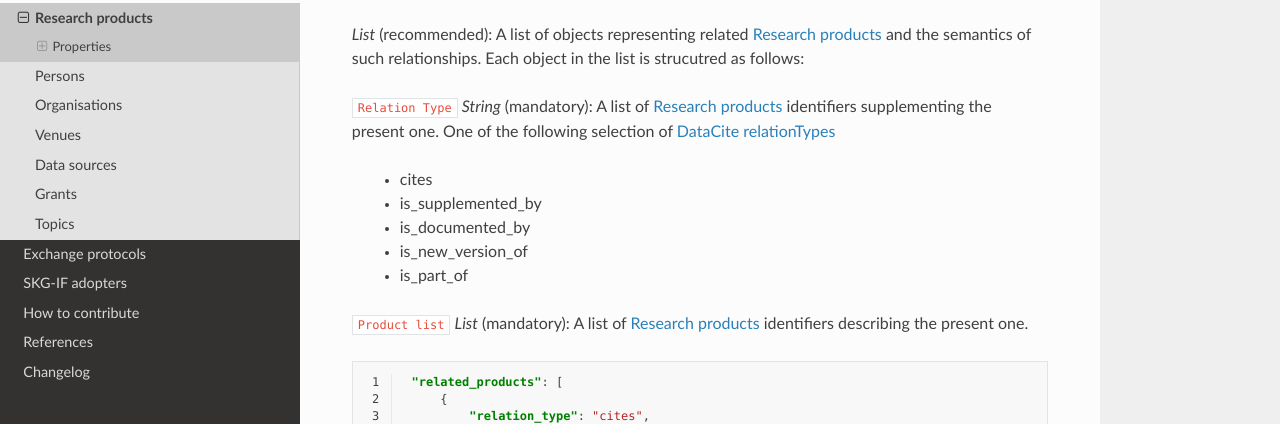
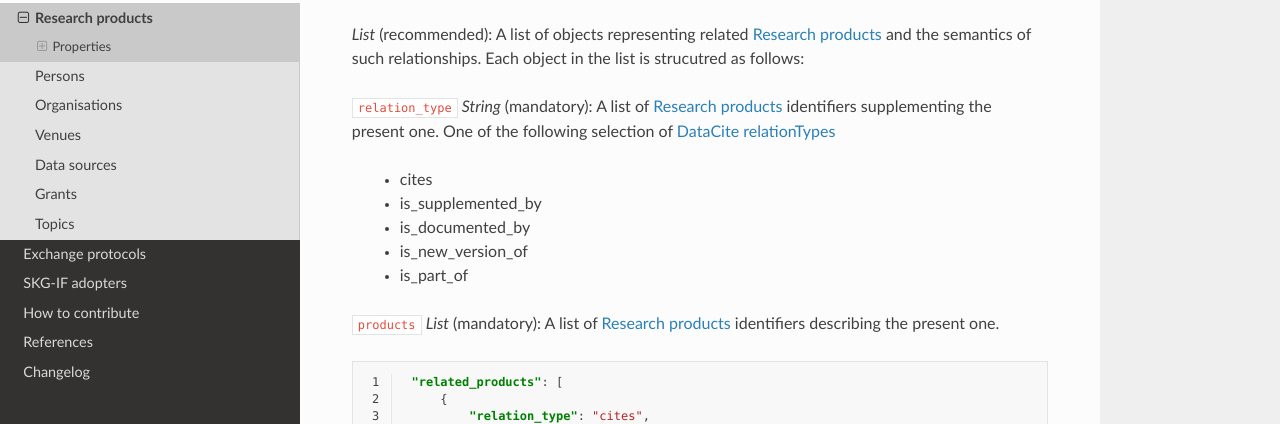
Before and after one commit to andremann/SKG-IF, a Sphinx documentation site: the page built from docs/source/products.rst, in a window 1280 px wide and 900 px high, scrolled down 5475 px. Shown: the part 159-583 px from the top of the window. Built offline with Sphinx 7.4.7 and the Read the Docs theme 2.0.0, drawn with Linux system fonts in a browser that asks for light colours; pages that are not in the unit, such as notebooks, are missing from menus.

Commit message:
trying new information layout

```diff
--- a/docs/source/products.rst
+++ b/docs/source/products.rst
@@ -260,7 +260,7 @@ Related products
 *List* (recommended): A list of objects representing related :ref:`Research product` and the semantics of such relationships.
 Each object in the list is strucutred as follows:
 
-``Relation Type`` *String* (mandatory): A list of :ref:`Research product` identifiers supplementing the present one. One of the following selection of `DataCite relationTypes <https://schema.datacite.org/meta/kernel-4.4/doc/DataCite-MetadataKernel_v4.4.pdf>`_
+``relation_type`` *String* (mandatory): A list of :ref:`Research product` identifiers supplementing the present one. One of the following selection of `DataCite relationTypes <https://schema.datacite.org/meta/kernel-4.4/doc/DataCite-MetadataKernel_v4.4.pdf>`_
 
     * cites
     * is_supplemented_by
@@ -268,7 +268,7 @@ Each object in the list is strucutred as follows:
     * is_new_version_of
     * is_part_of
 
-``Product list`` *List* (mandatory): A list of :ref:`Research product` identifiers describing the present one.
+``products`` *List* (mandatory): A list of :ref:`Research product` identifiers describing the present one.
 
 .. code-block:: json
    :linenos:
```
